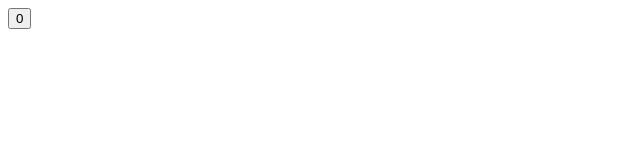
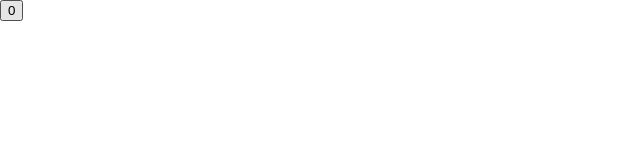
Before and after one commit to facmachado/sysyadjs, a website with bundled scripts: page static/index.html in a window 1280 px wide. Shown: the full height of the page, 0-640 px from the left. Built offline with nearby package versions, Linux system fonts and the light colour scheme.

Commit message:
Modify some files

```diff
--- a/static/index.html
+++ b/static/index.html
@@ -2,10 +2,10 @@
 <html>
 
 <head>
-  <title></title>
+  <title>YAD application</title>
   <meta charset="utf-8">
   <meta name="viewport" content="width=device-width, initial-scale=1, maximum-scale=1, user-scalable=no, shrink-to-fit=no">
-  <link rel="stylesheet" type="text/css" href="style.css">
+  <link rel="stylesheet" type="text/css" href="style.css" media="screen">
   <script type="application/javascript" src="bundle.js"></script>
 </head>
 
--- a/static/style.css
+++ b/static/style.css
@@ -0,0 +1,22 @@
+body {
+  /* Forçar o body no browser */
+  position: absolute;
+  overflow: hidden;
+  height: 100%;
+  width: 100%;
+  bottom: 0;
+  margin: 0;
+  right: 0;
+  left: 0;
+  top: 0;
+
+  /* Desabilitar seleção */
+  -webkit-user-select: none !important;
+  -khtml-user-select: none !important;
+  -moz-user-select: none !important;
+  -o-user-select: none !important;
+  user-select: none !important;
+
+  /* Desabilitar scrollbar horizontal */
+  overflow-x: hidden !important;
+}
```
Also changed, not shown: 1 other file.
